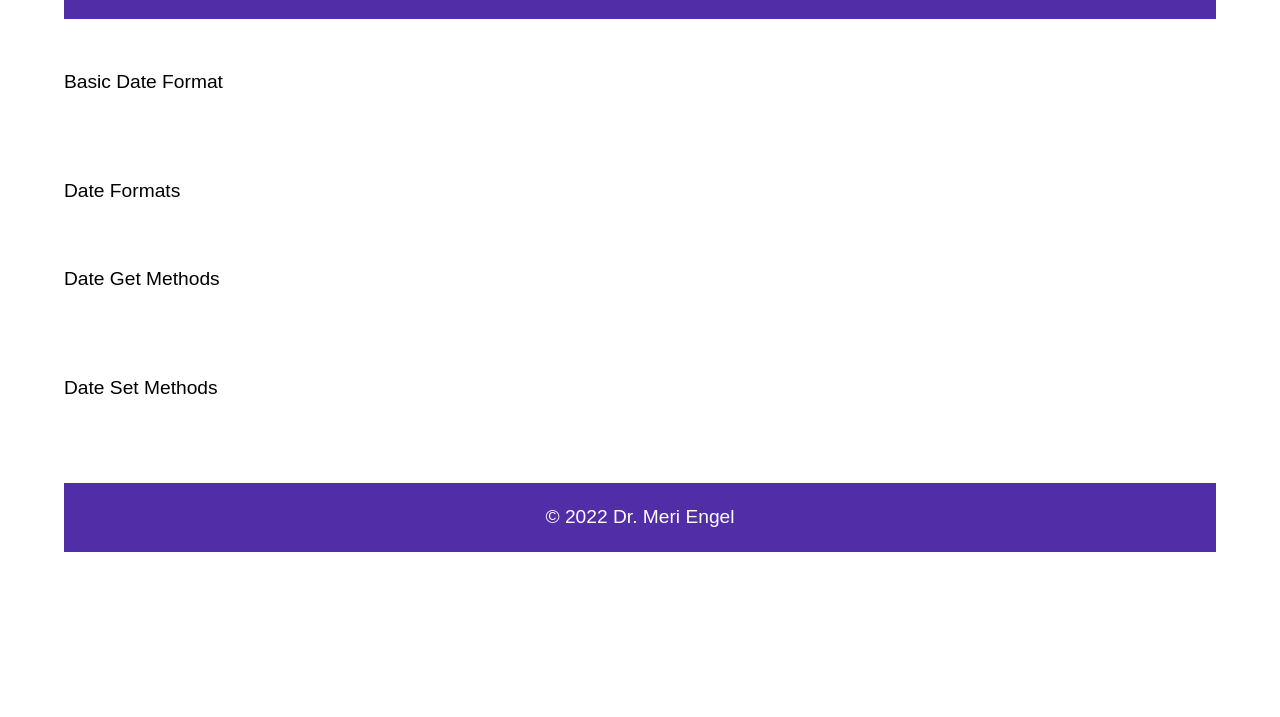
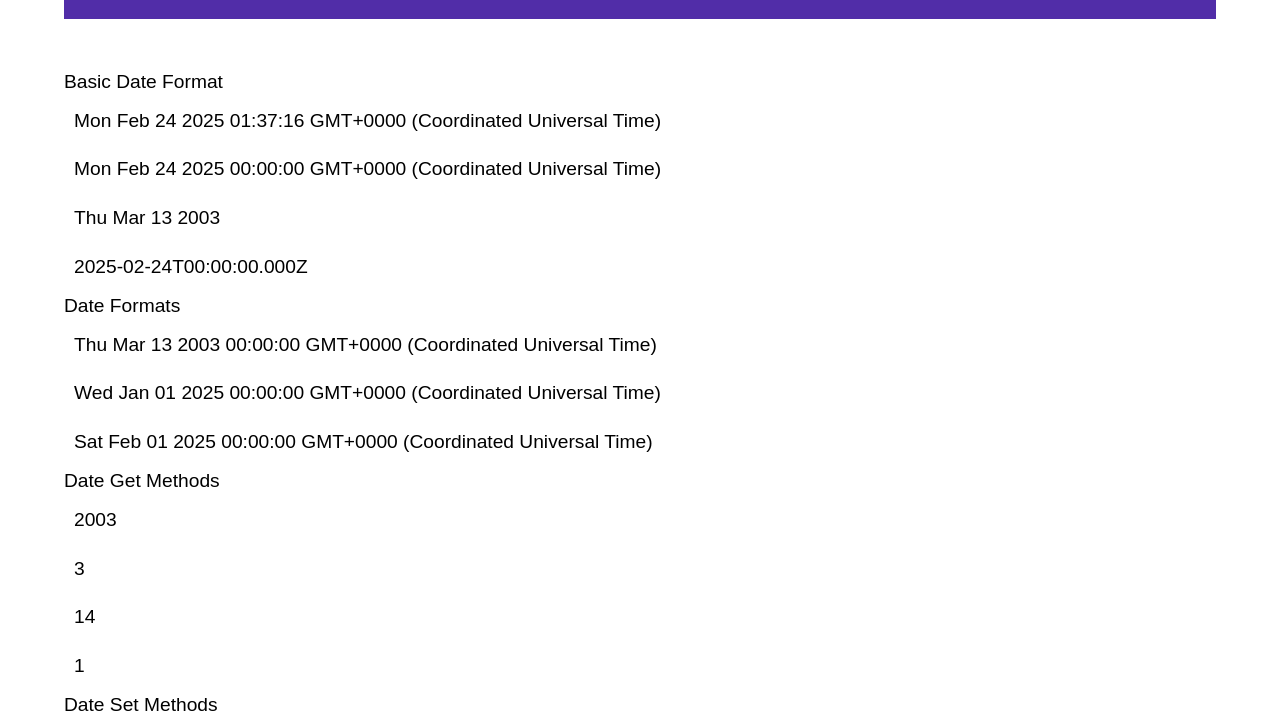
Before and after one commit to wstandley/javascript, a plain HTML site: page learn09-start/index.html in a window 1280 px wide. Shown: the part 81-798 px from the top of the page. Drawn offline with Linux system fonts and the light colour scheme.

Commit message:
Learn 09

```diff
--- a/learn09-start/index.html
+++ b/learn09-start/index.html
@@ -1,11 +1,10 @@
 <!DOCTYPE html>
 <html lang="en">
-
   <head>
-    <meta charset="UTF-8">
-    <meta http-equiv="X-UA-Compatible" content="IE=edge">
-    <meta name="viewport" content="width=device-width, initial-scale=1.0">
-    <link rel="stylesheet" href="css/styles.css">
+    <meta charset="UTF-8" />
+    <meta http-equiv="X-UA-Compatible" content="IE=edge" />
+    <meta name="viewport" content="width=device-width, initial-scale=1.0" />
+    <link rel="stylesheet" href="css/styles.css" />
     <title>Dates</title>
   </head>
 
@@ -33,18 +32,14 @@
         <p id="get3"></p>
         <p id="get4"></p>
 
-
         <h3>Date Set Methods</h3>
         <p id="set1"></p>
         <p id="set2"></p>
         <p id="set3"></p>
         <p id="set4"></p>
-
-
       </main>
-        <footer>&copy; 2022 Dr. Meri Engel </footer>
+      <footer>&copy; 2025 Will Standley</footer>
     </div>
     <script src="scripts/dates.js"></script>
   </body>
-
 </html>
--- a/learn09-start/scripts/dates.js
+++ b/learn09-start/scripts/dates.js
@@ -2,33 +2,53 @@
 
 // Create a variable, assign it to a new date object
 // display the variable in the basic paragraph
-
-
+const testing = new Date();
+document.getElementById("basic").innerHTML = testing;
 
 // create a new date variable and load the information for today into it
 // display the results in the today paragraph (Year, Month, Day)
-
-
+const todaysDate = new Date("2025-02-24");
+document.getElementById("today").innerHTML = todaysDate;
 
 // Create a new date variable based on the dateString and store your birthday in it
 // display the variable in the birthday paragraph
-
-
+const birthday = new Date(2003, 2, 13);
+document.getElementById("birthday").innerHTML = birthday.toDateString();
 
 // Convert your basic date to the ISO string format and display the result
 // in the iso paragraph
-
-
+document.getElementById("iso").innerHTML = todaysDate.toISOString();
 
 //  Date Formats: https://www.w3schools.com/js/js_date_formats.asp
 // Demonstrate 3 date formats of your choice to date1, date2, and date3 paragraphs
+const date1 = new Date("03/13/2003");
+document.getElementById("date1").innerHTML = date1;
 
+const date2 = new Date("2025");
+document.getElementById("date2").innerHTML = date2;
 
+const date3 = new Date("2025-02");
+document.getElementById("date3").innerHTML = date3;
 
 //  getDate() Methods: https://www.w3schools.com/js/js_date_methods.asp
 // Demonstrate 4 get date methods of your choice to get1-get4 paragraphs
-
-
+const get1 = new Date("2003-04-14");
+document.getElementById("get1").innerHTML = get1.getFullYear();
+document.getElementById("get2").innerHTML = get1.getMonth();
+document.getElementById("get3").innerHTML = get1.getDate();
+document.getElementById("get4").innerHTML = get1.getDay();
 
 // set date methods: https://www.w3schools.com/js/js_date_methods_set.asp
 // Demonstrate 4 set date methods of your choice to set1-set4 paragraphs
+const set1 = new Date("March 13, 2003");
+set1.setFullYear(2010);
+document.getElementById("set1").innerHTML = set1;
+
+set1.setMonth(5);
+document.getElementById("set2").innerHTML = set1;
+
+set1.setDate(20);
+document.getElementById("set3").innerHTML = set1;
+
+set1.setSeconds(45);
+document.getElementById("set4").innerHTML = set1;
```
Lines whose indentation alone changed are shown as unchanged.
